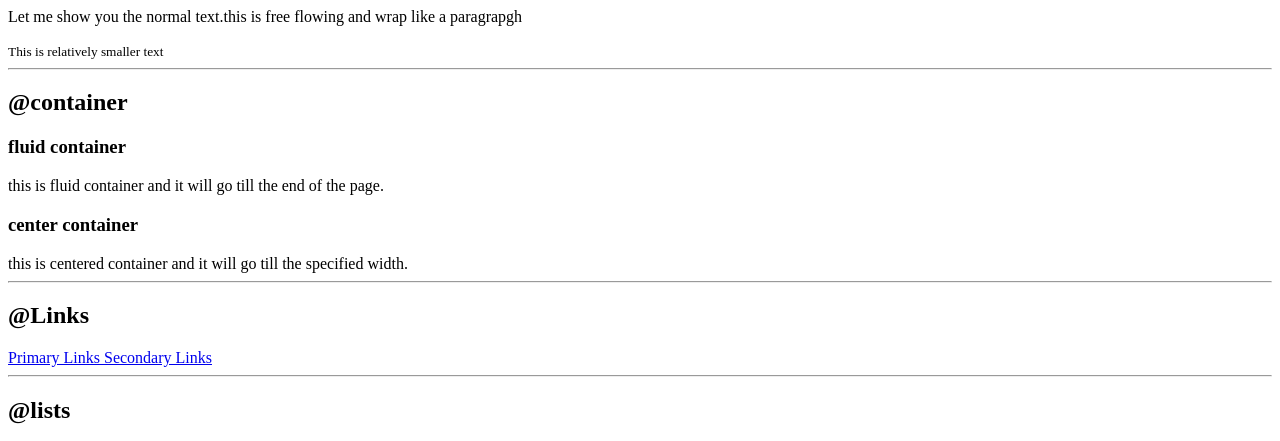
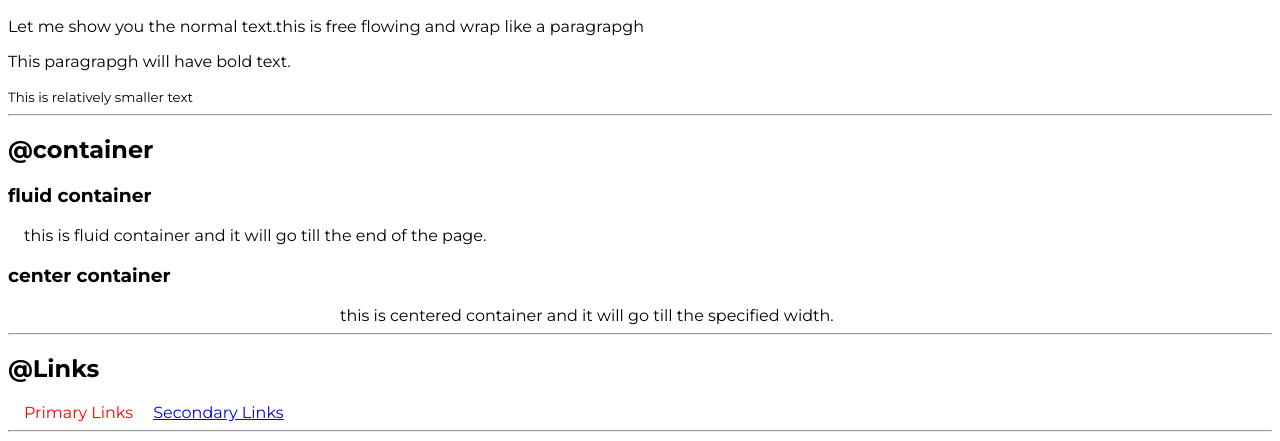
Before and after one commit to vrushabhd/lesson3, a plain HTML site: page index.html in a window 1280 px wide. Shown: the part 282-723 px from the top of the page. Drawn offline with Linux system fonts and the light colour scheme.

Commit message:
refactor :Updated css

```diff
--- a/index.html
+++ b/index.html
@@ -5,6 +5,7 @@
     <meta charset="UTF-8">
     <meta name="viewport" content="width=device-width, initial-scale=1.0">
     <title>Component Library</title>
+    <link rel="stylesheet" href="styles.css">
 </head>
 
 <body>
@@ -17,16 +18,17 @@
     <h1>This is biggest heading</h1>
     <h2>This is second biggest heading</h2>
     <p>Let me show you the normal text.this is free flowing and wrap like a paragrapgh</p>
+    <p>This paragrapgh will have bold text.</p>
     <small>This is relatively smaller text</small>
     <hr>
     <h2>@container</h2>
     <h3>fluid container</h3>
-    <div>this is fluid container and it will go till the end of the page.</div>
+    <div class="container ">this is fluid container and it will go till the end of the page.</div>
     <h3>center container</h3>
-    <div>this is centered container and it will go till the specified width.</div>
+    <div class="container container-center">this is centered container and it will go till the specified width.</div>
     <hr>
     <h2>@Links</h2>
-    <a href="/">Primary Links </a>
+    <a class="link primary-link" href="/">Primary Links </a>
     <a href="/">Secondary Links </a>
 
     <hr>
@@ -132,6 +134,8 @@
 
 
     </section>
+    <hr>
+    <h2>@footer</h2>
 <footer>
 
 
--- /dev/null
+++ b/styles.css
@@ -0,0 +1,36 @@
+@import url("https://fonts.googleapis.com/css2?family=Montserrat:wght@400;700&display=swap");
+
+
+:root{
+
+--primary-color:red;
+
+}
+body {
+  font-family: "Montserrat", sans-serif;
+}
+/** container **/
+.container {
+ padding:0rem 1rem;
+}
+.container-center{
+
+    max-width: 600px;
+    margin: auto;
+
+}
+
+/** links **/
+.link{
+
+text-decoration: none;
+padding: 0.5rem 1rem ;
+
+
+}
+.primary-link{
+
+color: var(--primary-color);
+
+
+}
```
